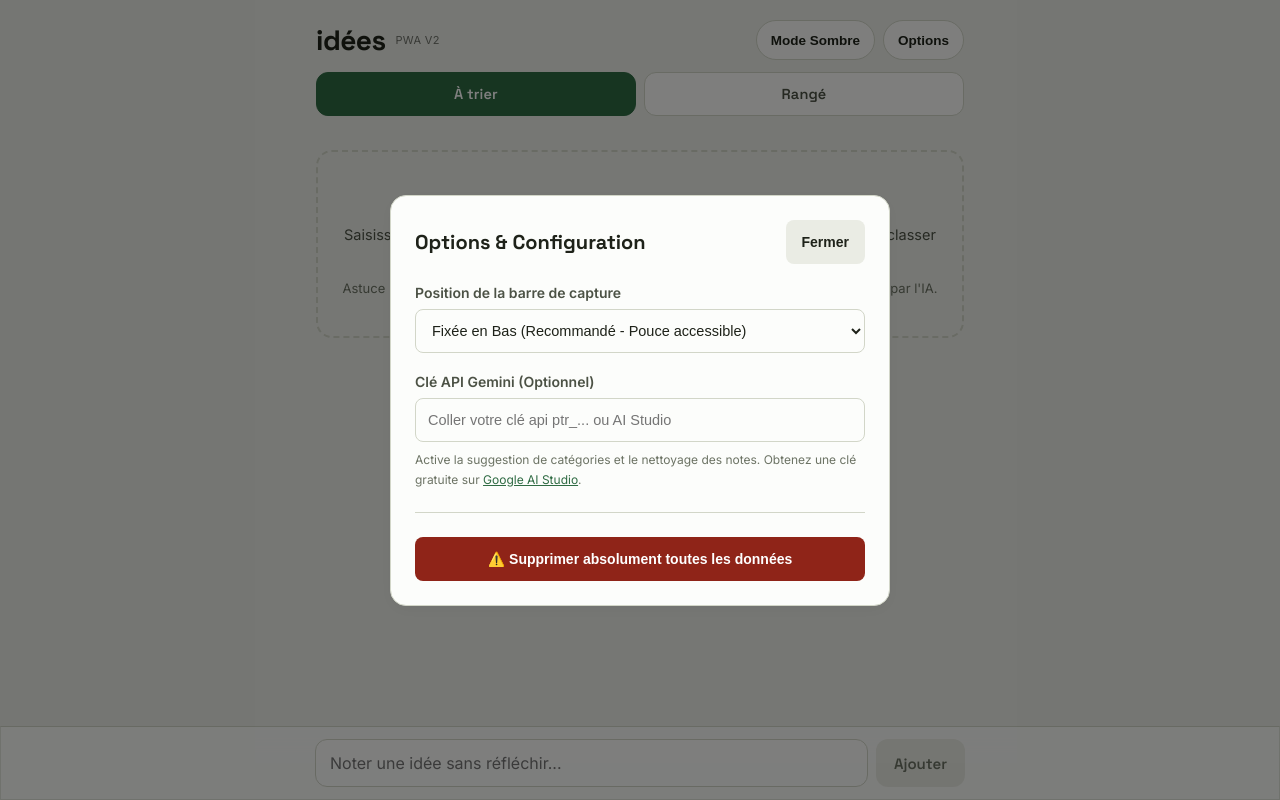
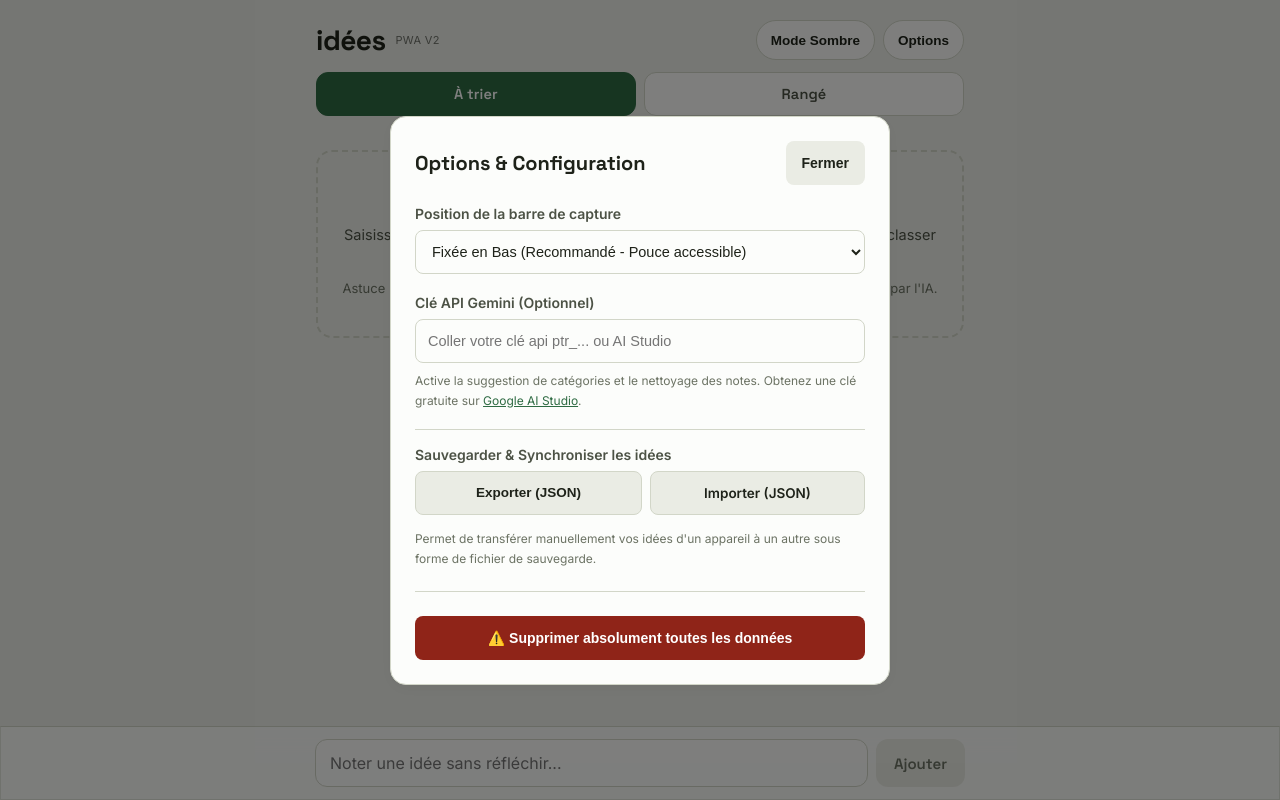
Before and after one commit to Lukatrt/idees-app, a React (Vite) app: page / in a window 1280 px wide. Both pictures are taken after a click on the button "Options". Built offline with nearby package versions, Linux system fonts and the light colour scheme.

Commit message:
V2.1 Sync features: QR Code API key sync and JSON backup import/export

```diff
--- a/package.json
+++ b/package.json
@@ -10,6 +10,7 @@
     "preview": "vite preview"
   },
   "dependencies": {
+    "qrcode": "^1.5.4",
     "react": "^19.2.6",
     "react-dom": "^19.2.6"
   },
--- a/src/App.jsx
+++ b/src/App.jsx
@@ -1,4 +1,5 @@
 import { useState, useEffect, useRef } from "react";
+import QRCode from "qrcode";
 
 // ── Default Categories
 const DEFAULT_CATEGORIES = [
@@ -127,6 +128,7 @@ export default function App() {
   const [aiError, setAiError] = useState("");
 
   const inputRef = useRef(null);
+  const qrCanvasRef = useRef(null);
   const toastTimer = useRef(null);
 
   // Sync theme class
@@ -157,6 +159,45 @@ export default function App() {
     setToast({ message, undo });
     toastTimer.current = setTimeout(() => setToast(null), 5000);
   }
+
+  // ── Import API Key from URL (QR Code sync)
+  useEffect(() => {
+    try {
+      const params = new URLSearchParams(window.location.search);
+      const importKey = params.get("importKey");
+      if (importKey) {
+        setGeminiKey(importKey);
+        localStorage.setItem("idees-gemini-key", importKey);
+
+        // Remove query parameter from address bar
+        const newUrl = window.location.pathname;
+        window.history.replaceState({}, document.title, newUrl);
+
+        announce("Clé API Gemini importée avec succès !");
+        showToast("Clé API Gemini importée avec succès !");
+      }
+    } catch (e) {
+      console.error("Failed to parse URL query parameters", e);
+    }
+  }, []);
+
+  // ── Generate QR Code for sharing Gemini API Key
+  useEffect(() => {
+    if (showSettings && qrCanvasRef.current && geminiKey.trim()) {
+      // Import URL linking back to the current application address
+      const importUrl = `${window.location.origin}/?importKey=${encodeURIComponent(geminiKey.trim())}`;
+      QRCode.toCanvas(qrCanvasRef.current, importUrl, {
+        width: 180,
+        margin: 1,
+        color: {
+          dark: "#1E2219", // Dark color (high contrast black/dark green)
+          light: "#FFFFFF" // White background (optimal scanning reliability)
+        }
+      }, (error) => {
+        if (error) console.error("Failed to generate QR Code", error);
+      });
+    }
+  }, [geminiKey, showSettings]);
 
   // Helper to suggest category using Gemini
   async function runAiCategorization(ideaId, ideaText) {
@@ -353,6 +394,47 @@ Note à structurer : "${idea.text}"`;
     } finally {
       setAiLoading(false);
     }
+  }
+
+  // ── Backup Export / Import (Serverless sync)
+  function exportData() {
+    try {
+      const dataStr = JSON.stringify({ ideas, categories });
+      const dataUri = 'data:application/json;charset=utf-8,' + encodeURIComponent(dataStr);
+      const exportFileDefaultName = `idees-backup-${new Date().toISOString().slice(0, 10)}.json`;
+
+      const linkElement = document.createElement('a');
+      linkElement.setAttribute('href', dataUri);
+      linkElement.setAttribute('download', exportFileDefaultName);
+      linkElement.click();
+      announce("Données exportées sous forme de fichier JSON");
+      showToast("Sauvegarde exportée avec succès !");
+    } catch (e) {
+      showToast("Erreur lors de l'exportation");
+    }
+  }
+
+  function handleImport(event) {
+    const file = event.target.files[0];
+    if (!file) return;
+
+    const fileReader = new FileReader();
+    fileReader.readAsText(file, "UTF-8");
+    fileReader.onload = (e) => {
+      try {
+        const parsed = JSON.parse(e.target.result);
+        if (Array.isArray(parsed.ideas) && Array.isArray(parsed.categories)) {
+          setIdeas(parsed.ideas);
+          setCategories(parsed.categories);
+          announce("Sauvegarde importée avec succès !");
+          showToast("Données importées avec succès !");
+        } else {
+          showToast("Format de fichier invalide");
+        }
+      } catch (err) {
+        showToast("Erreur de lecture : fichier corrompu");
+      }
+    };
   }
 
   // ── Categories Management
@@ -618,8 +700,9 @@ Note à structurer : "${idea.text}"`;
           <div
             className="premium-card"
             style={{
-              width: "100%", maxWidth: 500, padding: 24, margin: 16,
-              background: "var(--surface-color)", border: "1px solid var(--line-color)"
+              width: "100%", maxWidth: 500, padding: 24, margin: "16px",
+              background: "var(--surface-color)", border: "1px solid var(--line-color)",
+              maxHeight: "90vh", overflowY: "auto"
             }}
             onClick={(e) => e.stopPropagation()}
           >
@@ -682,6 +765,61 @@ Note à structurer : "${idea.text}"`;
                 Active la suggestion de catégories et le nettoyage des notes. Obtenez une clé gratuite sur <a href="https://aistudio.google.com/" target="_blank" rel="noreferrer" style={{ color: "var(--accent-color)", textDecoration: "underline" }}>Google AI Studio</a>.
               </span>
             </div>
+
+            {/* Backup & Sync section */}
+            <div style={{ marginBottom: 20, borderTop: "1px solid var(--line-color)", paddingTop: 16 }}>
+              <label style={{ display: "block", fontSize: 14, fontWeight: 600, marginBottom: 8, color: "var(--muted-color)" }}>
+                Sauvegarder & Synchroniser les idées
+              </label>
+              <div className="flex" style={{ gap: 8, marginBottom: 12 }}>
+                <button
+                  onClick={exportData}
+                  className="fx"
+                  style={{
+                    flex: 1, minHeight: 44, borderRadius: 8, border: "1px solid var(--line-color)",
+                    background: "var(--surface-alt-color)", color: "var(--ink-color)",
+                    fontWeight: 600, fontSize: 13.5, display: "inline-flex", alignItems: "center", justifyContent: "center"
+                  }}
+                >
+                  Exporter (JSON)
+                </button>
+                <label
+                  className="fx"
+                  style={{
+                    flex: 1, minHeight: 44, borderRadius: 8, border: "1px solid var(--line-color)",
+                    background: "var(--surface-alt-color)", color: "var(--ink-color)",
+                    fontWeight: 600, fontSize: 13.5, display: "inline-flex", alignItems: "center",
+                    justifyContent: "center", cursor: "pointer"
+                  }}
+                >
+                  Importer (JSON)
+                  <input
+                    type="file"
+                    accept=".json"
+                    onChange={handleImport}
+                    style={{ display: "none" }}
+                  />
+                </label>
+              </div>
+              <span style={{ fontSize: 12, color: "var(--faint-color)" }}>
+                Permet de transférer manuellement vos idées d'un appareil à un autre sous forme de fichier de sauvegarde.
+              </span>
+            </div>
+
+            {/* QR Code sharing section */}
+            {geminiKey.trim() && (
+              <div style={{ marginBottom: 20, textAlign: "center", borderTop: "1px solid var(--line-color)", paddingTop: 16 }}>
+                <span style={{ display: "block", fontSize: 13.5, fontWeight: 600, color: "var(--muted-color)", marginBottom: 8 }}>
+                  Partager ma clé API vers l'iPhone (QR Code)
+                </span>
+                <div style={{ background: "#fff", padding: 12, borderRadius: 12, display: "inline-block", border: "1px solid var(--line-color)" }}>
+                  <canvas ref={qrCanvasRef} style={{ display: "block", width: 180, height: 180 }} />
+                </div>
+                <span style={{ display: "block", fontSize: 12, color: "var(--faint-color)", marginTop: 6 }}>
+                  Scannez ce code avec l'appareil photo de votre iPhone. Safari l'ouvrira et configurera la clé automatiquement !
+                </span>
+              </div>
+            )}
 
             <hr style={{ border: "none", borderTop: "1px solid var(--line-color)", margin: "24px 0" }} />
 
```
Also changed, not shown: 1 other file (tests, documents, lock files or other folders).
